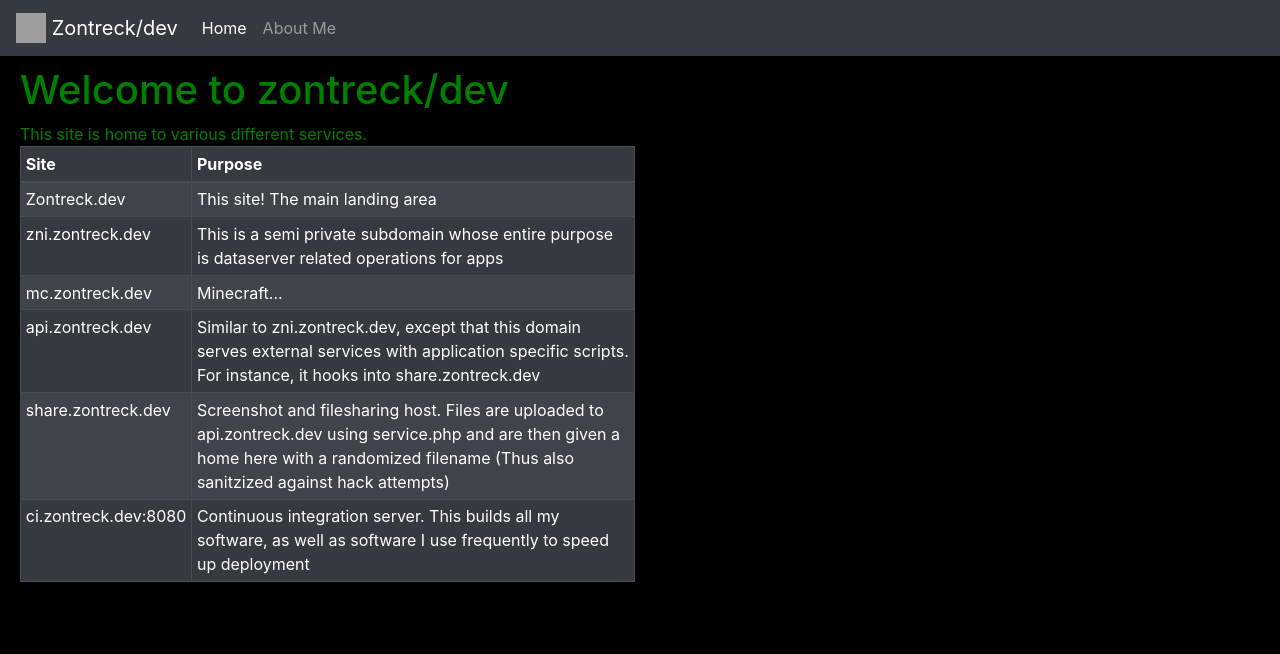
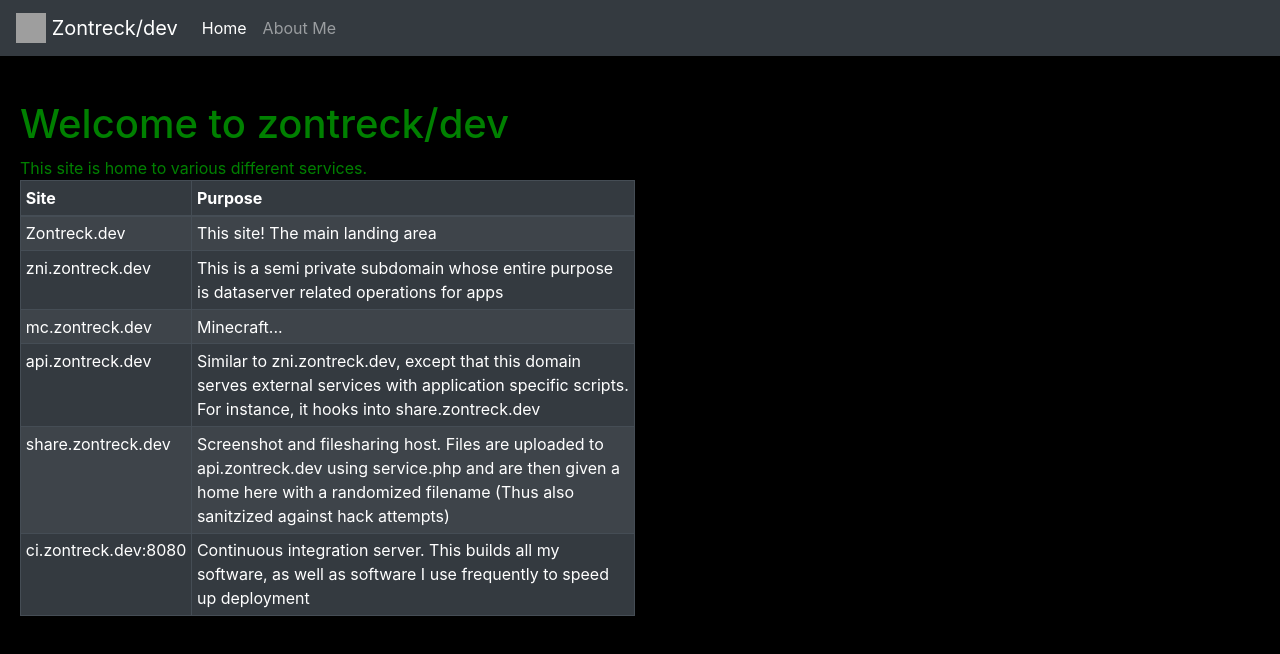
Before and after one commit to zontreck/zontreck.dev, a React (Create React App) app: page / in a window 1280 px wide. Shown: the top 654 px of the page. Built offline with nearby package versions, Linux system fonts and the light colour scheme; grey boxes are pictures that could not be loaded.

Commit message:
Move content down

```diff
--- a/src/App.js
+++ b/src/App.js
@@ -28,6 +28,14 @@ function App() {
           </Alert>
         </div>
       </center>
+      <div
+        style={{
+          position: "fixed",
+          top: 100,
+          left: 0,
+          height: "100%",
+        }}
+      >
         <Router>
           <>
             <Route path="/" exact component={HomePage}></Route>
@@ -35,6 +43,7 @@ function App() {
           </>
         </Router>
       </div>
+    </div>
   );
 }
 
```
Lines whose indentation alone changed are shown as unchanged.
